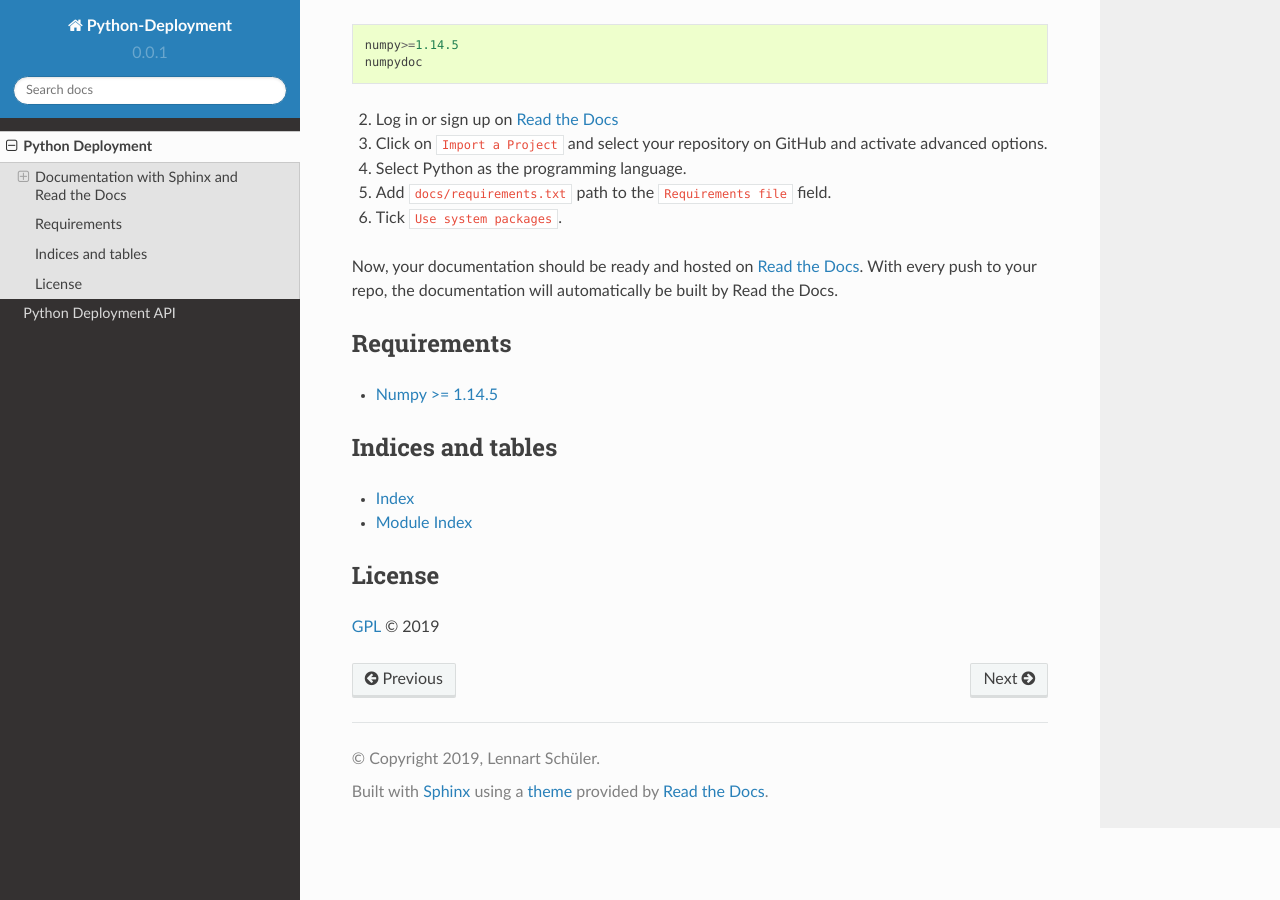
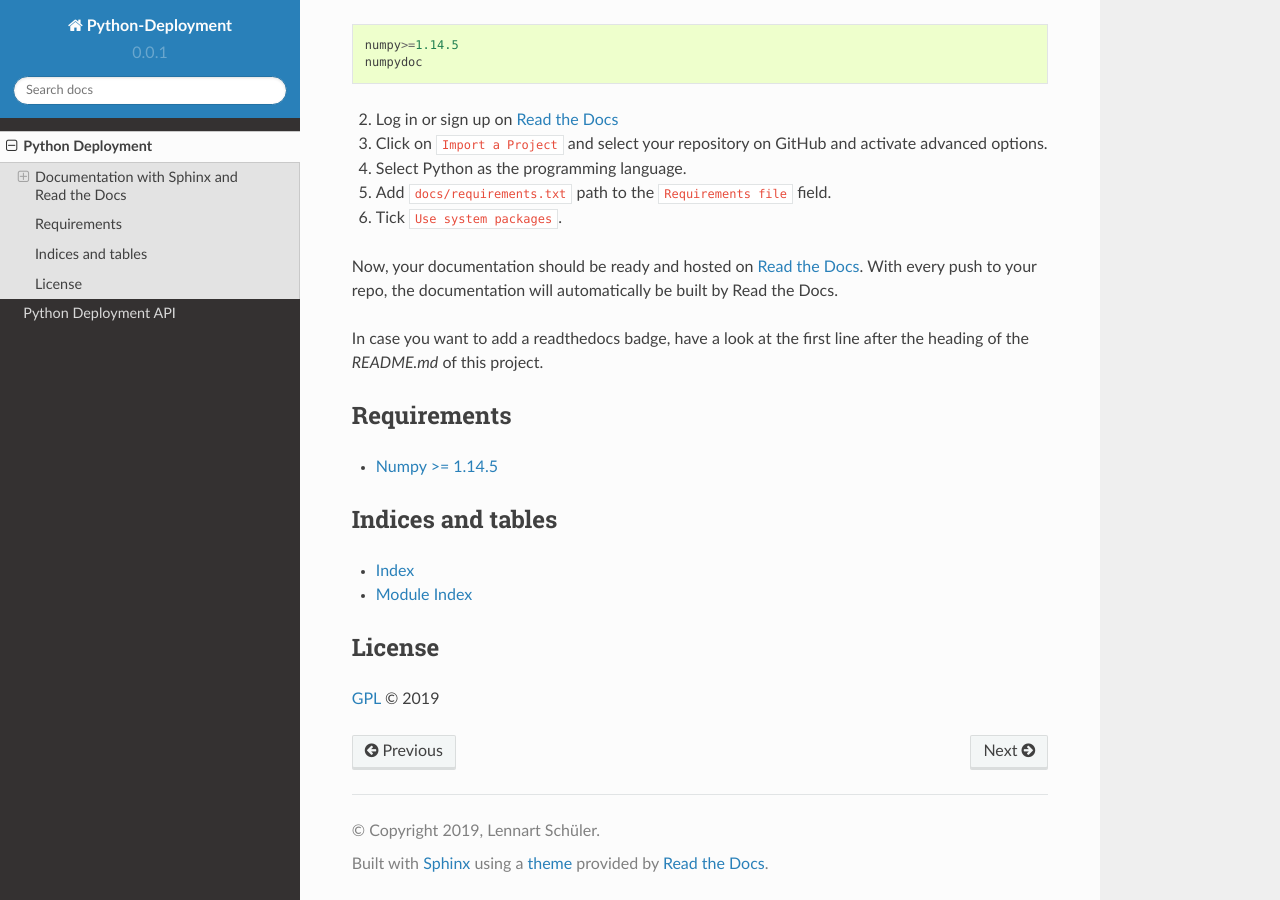
Before and after one commit to LSchueler/Python-Deployment, a Sphinx documentation site: the page built from docs/source/index.rst, in a window 1280 px wide and 900 px high, scrolled down 3130 px. Built offline with Sphinx 7.4.7 and the Read the Docs theme 2.0.0, drawn with Linux system fonts in a browser that asks for light colours; formulas are drawn with MathJax 3.

Commit message:
Added a readthedocs badge

```diff
--- a/docs/source/index.rst
+++ b/docs/source/index.rst
@@ -130,6 +130,10 @@ Now, your documentation should be ready and hosted on
 `Read the Docs <https://readthedocs.org>`_. With every push to your
 repo, the documentation will automatically be built by Read the Docs.
 
+In case you want to add a readthedocs badge, have a look at the first
+line after the heading of the `README.md` of this project.
+
+
 Requirements
 ============
 
```
Also changed, not shown: README.md (+5 -0 lines).
